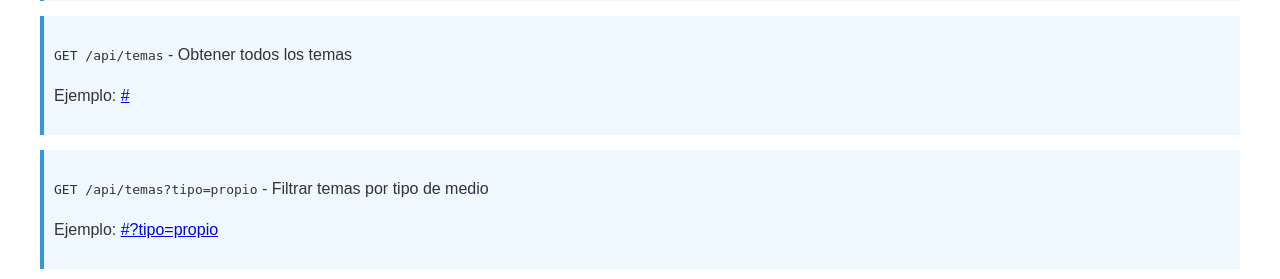
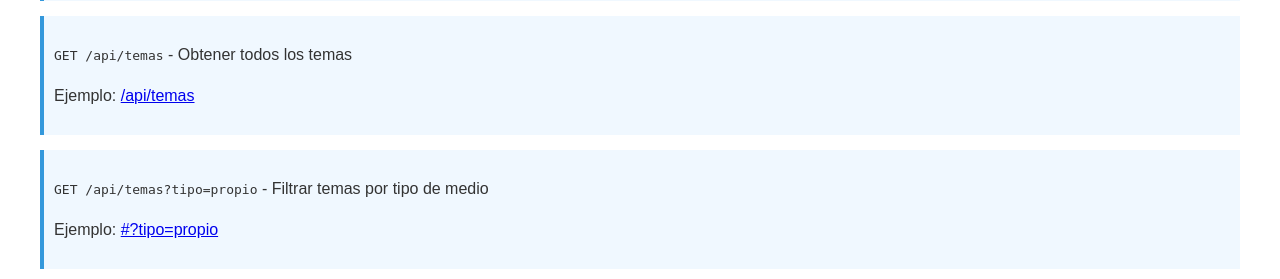
Before and after one commit to pespinosa87/extension, a Flask app: page / in a window 1280 px wide. Shown: the part 470-749 px from the top of the page. Run offline with Flask 2, Linux system fonts and the light colour scheme.

Commit message:
Corregido endpoint inexistente en index.html

```diff
--- a/templates/index.html
+++ b/templates/index.html
@@ -19,7 +19,7 @@
 
     <div class="endpoint">
         <p><code>GET /api/temas</code> - Obtener todos los temas</p>
-        <p>Ejemplo: <a href="{{ url_for('api.obtener_temas') }}">{{ url_for('api.obtener_temas') }}</a></p>
+        <p>Ejemplo: <a href="{{ url_for('api.obtener_temas_flexibles') }}">{{ url_for('api.obtener_temas_flexibles') }}</a></p>
     </div>
 
     <div class="endpoint">
```
